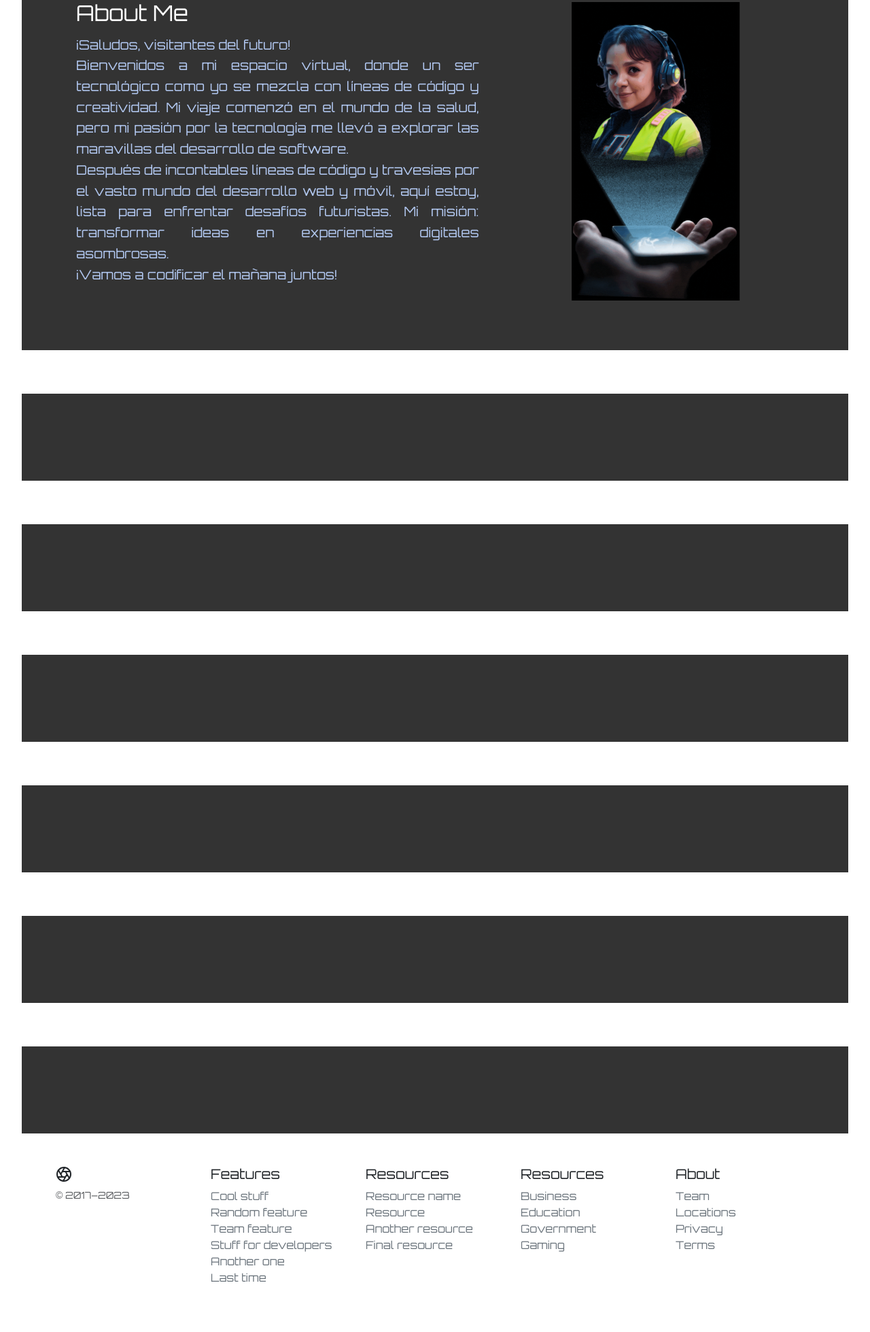
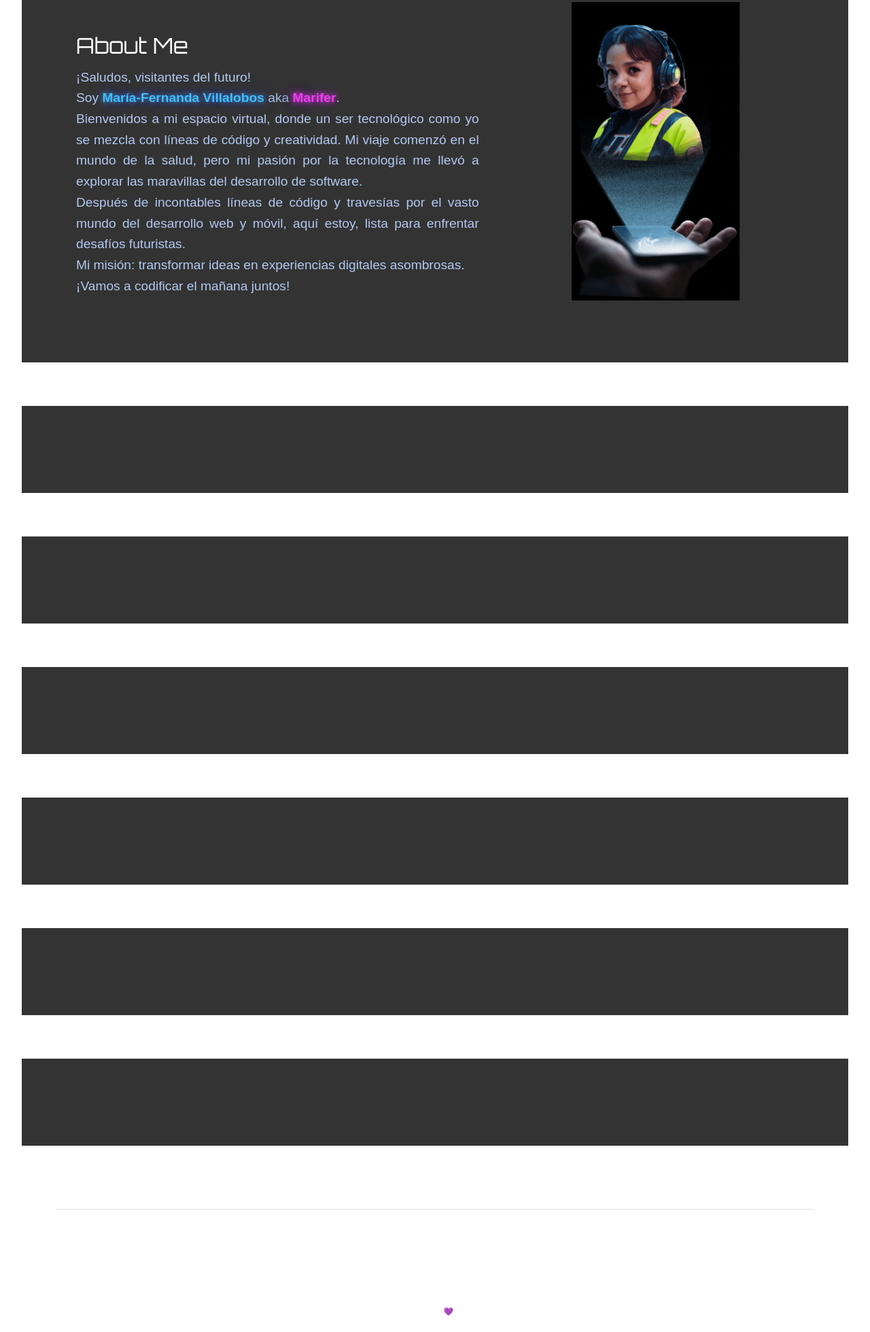
Before and after one commit to MariferVL/MariferVL.github.io, a website: page public/index.html in a window 1280 px wide. Shown: the part 840-2799 px from the top of the page at 68% size. Drawn offline with nearby package versions, Linux system fonts and the light colour scheme.

Commit message:
improving footer

```diff
--- a/public/index.html
+++ b/public/index.html
@@ -51,36 +51,18 @@
   <div class="background"></div>
 
   <header>
-    <div class="language-switch">
-      <div class="toggle-container">
-        <span class="language-label">Esp</span>
-        <label class="bb8-toggle">
-          <input id="language-toggle" class="bb8-toggle__checkbox" type="checkbox">
-          <div class="bb8-toggle__container">
-            <div class="bb8">
-              <div class="bb8__head-container">
-                <div class="bb8__antenna"></div>
-                <div class="bb8__antenna"></div>
-                <div class="bb8__head"></div>
+    <div class="progress-bar-container">
+      <div class="progress-bar" id="scroll-progress"></div>
     </div>
-              <div class="bb8__body"></div>
-            </div>
-            <div class="artificial__hidden">
-              <div class="bb8__shadow"></div>
-            </div>
-          </div>
-        </label>
-        <span class="language-label">Eng</span>
-      </div>
-    </div>
+
     <nav id="mainNavigation" class="navbar navbar-expand-lg navbar-dark bg-dark" aria-label="Offcanvas navbar large"
       role="navigation">
       <div class="container-fluid hover-container">
         <a class="navbar-brand" href="#home">
           <img src="images/viole.gif" alt="Logo" class="round-logo">
         </a>
-        <input type="checkbox" id="checkbox" data-bs-toggle="offcanvas"
-        data-bs-target="#offcanvasNavbar2" aria-controls="offcanvasNavbar2" aria-label="Toggle navigation">
+        <input type="checkbox" id="checkbox" data-bs-toggle="offcanvas" data-bs-target="#offcanvasNavbar2"
+          aria-controls="offcanvasNavbar2" aria-label="Toggle navigation">
         <label for="checkbox" class="toggle">
           <div class="bars" id="bar1"></div>
           <div class="bars" id="bar2"></div>
@@ -117,6 +99,7 @@
                   About Me
                 </a>
                 <ul class="dropdown-menu">
+                  <li class="hover-container"><a class="dropdown-item" href="#about">About Me</a></li>
                   <li class="hover-container"><a class="dropdown-item" href="#projects">Projects</a></li>
                   <li class="hover-container"><a class="dropdown-item" href="#storytelling">Story Telling</a></li>
                   <li>
@@ -125,7 +108,32 @@
                   <li class="hover-container"><a class="dropdown-item" href="#cv">Curriculum</a></li>
                 </ul>
               </li>
+              <li class="nav-item hover-container">
+                <div class="language-switch">
+                  <div class="toggle-container">
+                    <span class="language-label">Esp</span>
+                    <label class="bb8-toggle">
+                      <input id="language-toggle" class="bb8-toggle__checkbox" type="checkbox">
+                      <div class="bb8-toggle__container">
+                        <div class="bb8">
+                          <div class="bb8__head-container">
+                            <div class="bb8__antenna"></div>
+                            <div class="bb8__antenna"></div>
+                            <div class="bb8__head"></div>
+                          </div>
+                          <div class="bb8__body"></div>
+                        </div>
+                        <div class="artificial__hidden">
+                          <div class="bb8__shadow"></div>
+                        </div>
+                      </div>
+                    </label>
+                    <span class="language-label">Eng</span>
+                  </div>
+                </div>
+              </li>
             </ul>
+
             <!-- <form class="d-flex mt-3 mt-lg-0" role="search">
               <input class="form-control me-2" type="search" placeholder="Search" aria-label="Search">
               <button class="btn btn-outline-success" type="submit">Search</button>
@@ -152,13 +160,14 @@
           <h2 class="featurette-heading fw-normal lh-1">About Me</h2>
           <p>
             ¡Saludos, visitantes del futuro!<br>
-
+            Soy <span class="fluorescent-blue">María-Fernanda Villalobos</span> aka <span
+              class="fluorescent-pink">Marifer</span>.<br>
             Bienvenidos a mi espacio virtual, donde un ser tecnológico como yo se mezcla con líneas de código y
             creatividad. Mi viaje comenzó en el mundo de la salud, pero mi pasión por la tecnología me llevó a explorar
             las maravillas del desarrollo de software.<br>
 
             Después de incontables líneas de código y travesías por el vasto mundo del desarrollo web y móvil, aquí
-            estoy, lista para enfrentar desafíos futuristas. Mi misión: transformar ideas en experiencias digitales
+            estoy, lista para enfrentar desafíos futuristas.<br> Mi misión: transformar ideas en experiencias digitales
             asombrosas.<br>
 
             ¡Vamos a codificar el mañana juntos!
@@ -205,60 +214,52 @@
 
     </section>
   </main>
-  <footer class="container py-5">
-    <div class="row">
-      <div class="col-12 col-md">
-        <svg xmlns="http://www.w3.org/2000/svg" width="24" height="24" fill="none" stroke="currentColor"
-          stroke-linecap="round" stroke-linejoin="round" stroke-width="2" class="d-block mb-2" role="img"
-          viewBox="0 0 24 24">
-          <title>Product</title>
-          <circle cx="12" cy="12" r="10" />
+
+  <div class="container">
+    <footer class="py-3 my-4">
+      <ul class="nav justify-content-center border-bottom pb-3 mb-3">
+        <li class="nav-item"><a href="#" class="nav-link px-2 text-body-secondary">Home</a></li>
+        <li class="nav-item"><a href="#" class="nav-link px-2 text-body-secondary">Features</a></li>
+        <li class="nav-item"><a href="#" class="nav-link px-2 text-body-secondary">Pricing</a></li>
+        <li class="nav-item"><a href="#" class="nav-link px-2 text-body-secondary">FAQs</a></li>
+        <li class="nav-item"><a href="#" class="nav-link px-2 text-body-secondary">About</a></li>
+      </ul>
+      <p class="text-center text-body-secondary">Stay in Touch</p>
+      <ul class="justify-content-center list-unstyled d-flex">
+        <li class="ms-3"><a class="link-body-emphasis" href="https://github.com/MariferVL" target="_blank"
+            rel="noopener noreferrer"><svg xmlns="http://www.w3.org/2000/svg" height="2em" width="2em"
+              viewBox="0 0 496 512"><!--! Font Awesome Free 6.4.2 by @fontawesome - https://fontawesome.com License - https://fontawesome.com/license (Commercial License) Copyright 2023 Fonticons, Inc. -->
               <path
-            d="M14.31 8l5.74 9.94M9.69 8h11.48M7.38 12l5.74-9.94M9.69 16L3.95 6.06M14.31 16H2.83m13.79-4l-5.74 9.94" />
+                d="M165.9 397.4c0 2-2.3 3.6-5.2 3.6-3.3.3-5.6-1.3-5.6-3.6 0-2 2.3-3.6 5.2-3.6 3-.3 5.6 1.3 5.6 3.6zm-31.1-4.5c-.7 2 1.3 4.3 4.3 4.9 2.6 1 5.6 0 6.2-2s-1.3-4.3-4.3-5.2c-2.6-.7-5.5.3-6.2 2.3zm44.2-1.7c-2.9.7-4.9 2.6-4.6 4.9.3 2 2.9 3.3 5.9 2.6 2.9-.7 4.9-2.6 4.6-4.6-.3-1.9-3-3.2-5.9-2.9zM244.8 8C106.1 8 0 113.3 0 252c0 110.9 69.8 205.8 169.5 239.2 12.8 2.3 17.3-5.6 17.3-12.1 0-6.2-.3-40.4-.3-61.4 0 0-70 15-84.7-29.8 0 0-11.4-29.1-27.8-36.6 0 0-22.9-15.7 1.6-15.4 0 0 24.9 2 38.6 25.8 21.9 38.6 58.6 27.5 72.9 20.9 2.3-16 8.8-27.1 16-33.7-55.9-6.2-112.3-14.3-112.3-110.5 0-27.5 7.6-41.3 23.6-58.9-2.6-6.5-11.1-33.3 2.6-67.9 20.9-6.5 69 27 69 27 20-5.6 41.5-8.5 62.8-8.5s42.8 2.9 62.8 8.5c0 0 48.1-33.6 69-27 13.7 34.7 5.2 61.4 2.6 67.9 16 17.7 25.8 31.5 25.8 58.9 0 96.5-58.9 104.2-114.8 110.5 9.2 7.9 17 22.9 17 46.4 0 33.7-.3 75.4-.3 83.6 0 6.5 4.6 14.4 17.3 12.1C428.2 457.8 496 362.9 496 252 496 113.3 383.5 8 244.8 8zM97.2 352.9c-1.3 1-1 3.3.7 5.2 1.6 1.6 3.9 2.3 5.2 1 1.3-1 1-3.3-.7-5.2-1.6-1.6-3.9-2.3-5.2-1zm-10.8-8.1c-.7 1.3.3 2.9 2.3 3.9 1.6 1 3.6.7 4.3-.7.7-1.3-.3-2.9-2.3-3.9-2-.6-3.6-.3-4.3.7zm32.4 35.6c-1.6 1.3-1 4.3 1.3 6.2 2.3 2.3 5.2 2.6 6.5 1 1.3-1.3.7-4.3-1.3-6.2-2.2-2.3-5.2-2.6-6.5-1zm-11.4-14.7c-1.6 1-1.6 3.6 0 5.9 1.6 2.3 4.3 3.3 5.6 2.3 1.6-1.3 1.6-3.9 0-6.2-1.4-2.3-4-3.3-5.6-2z" />
+            </svg></a></li>
+        <li class="ms-3"><a class="link-body-emphasis" href="https://www.linkedin.com/in/marifervl/" target="_blank"
+            rel="noopener noreferrer"><svg xmlns="http://www.w3.org/2000/svg" height="2em" width="2em"
+              viewBox="0 0 448 512"><!--! Font Awesome Free 6.4.2 by @fontawesome - https://fontawesome.com License - https://fontawesome.com/license (Commercial License) Copyright 2023 Fonticons, Inc. -->
+              <path
+                d="M100.28 448H7.4V148.9h92.88zM53.79 108.1C24.09 108.1 0 83.5 0 53.8a53.79 53.79 0 0 1 107.58 0c0 29.7-24.1 54.3-53.79 54.3zM447.9 448h-92.68V302.4c0-34.7-.7-79.2-48.29-79.2-48.29 0-55.69 37.7-55.69 76.7V448h-92.78V148.9h89.08v40.8h1.3c12.4-23.5 42.69-48.3 87.88-48.3 94 0 111.28 61.9 111.28 142.3V448z" />
+            </svg></a></li>
+        <li class="ms-3"><a class="link-body-emphasis" href="https://www.instagram.com/melodicfenix/" target="_blank"
+            rel="noopener noreferrer"><svg xmlns="http://www.w3.org/2000/svg" height="2em" width="2em"
+              viewBox="0 0 448 512"><!--! Font Awesome Free 6.4.2 by @fontawesome - https://fontawesome.com License - https://fontawesome.com/license (Commercial License) Copyright 2023 Fonticons, Inc. -->
+              <path
+                d="M224.1 141c-63.6 0-114.9 51.3-114.9 114.9s51.3 114.9 114.9 114.9S339 319.5 339 255.9 287.7 141 224.1 141zm0 189.6c-41.1 0-74.7-33.5-74.7-74.7s33.5-74.7 74.7-74.7 74.7 33.5 74.7 74.7-33.6 74.7-74.7 74.7zm146.4-194.3c0 14.9-12 26.8-26.8 26.8-14.9 0-26.8-12-26.8-26.8s12-26.8 26.8-26.8 26.8 12 26.8 26.8zm76.1 27.2c-1.7-35.9-9.9-67.7-36.2-93.9-26.2-26.2-58-34.4-93.9-36.2-37-2.1-147.9-2.1-184.9 0-35.8 1.7-67.6 9.9-93.9 36.1s-34.4 58-36.2 93.9c-2.1 37-2.1 147.9 0 184.9 1.7 35.9 9.9 67.7 36.2 93.9s58 34.4 93.9 36.2c37 2.1 147.9 2.1 184.9 0 35.9-1.7 67.7-9.9 93.9-36.2 26.2-26.2 34.4-58 36.2-93.9 2.1-37 2.1-147.8 0-184.8zM398.8 388c-7.8 19.6-22.9 34.7-42.6 42.6-29.5 11.7-99.5 9-132.1 9s-102.7 2.6-132.1-9c-19.6-7.8-34.7-22.9-42.6-42.6-11.7-29.5-9-99.5-9-132.1s-2.6-102.7 9-132.1c7.8-19.6 22.9-34.7 42.6-42.6 29.5-11.7 99.5-9 132.1-9s102.7-2.6 132.1 9c19.6 7.8 34.7 22.9 42.6 42.6 11.7 29.5 9 99.5 9 132.1s2.7 102.7-9 132.1z" />
+            </svg></a></li>
+        <li class="ms-3"><a class="link-body-emphasis" href="https://twitter.com/marifer_vl" target="_blank"
+            rel="noopener noreferrer"><svg xmlns="http://www.w3.org/2000/svg" height="2em" width="2em"
+              viewBox="0 0 512 512">
+              <path
+                d="M389.2 48h70.6L305.6 224.2 487 464H345L233.7 318.6 106.5 464H35.8L200.7 275.5 26.8 48H172.4L272.9 180.9 389.2 48zM364.4 421.8h39.1L151.1 88h-42L364.4 421.8z"
+                style="fill: #ffffff;" />
             </svg>
-        <small class="d-block mb-3 text-body-secondary">&copy; 2017–2023</small>
+          </a></li>
+      </ul>
+      <p class="text-center text-sm">&copy; 2023 Company, Inc This </p>
+      <p class="text-center text-sm">This template is made with 💜 by <a href="http://marifer.web.app" target="_blank"
+          rel="noopener noreferrer">marifer.web.app</a></p>
+
+    </footer>
   </div>
-      <div class="col-6 col-md">
-        <h5>Features</h5>
-        <ul class="list-unstyled text-small">
-          <li><a class="link-secondary text-decoration-none" href="#">Cool stuff</a></li>
-          <li><a class="link-secondary text-decoration-none" href="#">Random feature</a></li>
-          <li><a class="link-secondary text-decoration-none" href="#">Team feature</a></li>
-          <li><a class="link-secondary text-decoration-none" href="#">Stuff for developers</a></li>
-          <li><a class="link-secondary text-decoration-none" href="#">Another one</a></li>
-          <li><a class="link-secondary text-decoration-none" href="#">Last time</a></li>
-        </ul>
-      </div>
-      <div class="col-6 col-md">
-        <h5>Resources</h5>
-        <ul class="list-unstyled text-small">
-          <li><a class="link-secondary text-decoration-none" href="#">Resource name</a></li>
-          <li><a class="link-secondary text-decoration-none" href="#">Resource</a></li>
-          <li><a class="link-secondary text-decoration-none" href="#">Another resource</a></li>
-          <li><a class="link-secondary text-decoration-none" href="#">Final resource</a></li>
-        </ul>
-      </div>
-      <div class="col-6 col-md">
-        <h5>Resources</h5>
-        <ul class="list-unstyled text-small">
-          <li><a class="link-secondary text-decoration-none" href="#">Business</a></li>
-          <li><a class="link-secondary text-decoration-none" href="#">Education</a></li>
-          <li><a class="link-secondary text-decoration-none" href="#">Government</a></li>
-          <li><a class="link-secondary text-decoration-none" href="#">Gaming</a></li>
-        </ul>
-      </div>
-      <div class="col-6 col-md">
-        <h5>About</h5>
-        <ul class="list-unstyled text-small">
-          <li><a class="link-secondary text-decoration-none" href="#">Team</a></li>
-          <li><a class="link-secondary text-decoration-none" href="#">Locations</a></li>
-          <li><a class="link-secondary text-decoration-none" href="#">Privacy</a></li>
-          <li><a class="link-secondary text-decoration-none" href="#">Terms</a></li>
-        </ul>
-      </div>
-    </div>
-  </footer>
-  <div id="laser-cursor"></div>
+
   <script src="https://cdn.jsdelivr.net/npm/bootstrap@5.3.1/dist/js/bootstrap.bundle.min.js"
     integrity="sha384-HwwvtgBNo3bZJJLYd8oVXjrBZt8cqVSpeBNS5n7C8IVInixGAoxmnlMuBnhbgrkm"
     crossorigin="anonymous"></script>
--- a/public/styles.css
+++ b/public/styles.css
@@ -12,7 +12,8 @@ html {
 }
 
 body {
-  font-family: 'Orbitron', sans-serif;
+  font-family: 'Cabin', sans-serif;
+  font-size: 14px;
   cursor: url('images/pointer.png'), auto;
   padding: 2rem;
 }
@@ -38,6 +39,30 @@ input[type="checkbox"],
 #language-toggle,
 .hover-container {
   cursor: url('images/hand-cursor.png'), auto;
+}
+
+.fluorescent-pink {
+  font-weight: bold;
+  color: #EF3DF2;
+  text-shadow: 0 0 10px #EF3DF2, 0 0 20px #7F1B8C, 0 0 30px #350C40, 0 0 40px #1F1426, 0 0 50px #2745F2;
+  transition: text-shadow 0.5s ease-in-out;
+}
+
+.fluorescent-pink:hover {
+  text-shadow: 0 0 15px #EF3DF2, 0 0 25px #7F1B8C, 0 0 35px #350C40, 0 0 45px #1F1426, 0 0 55px #2745F2;
+}
+
+.fluorescent-blue {
+  font-weight: bold;
+  color: #194dfa;
+  text-shadow: 0 0 10px rgba(39, 69, 242, 0.8), 0 0 20px rgba(39, 69, 242, 0.6);
+  filter: brightness(2.5) drop-shadow(0 0 23rem #2745F2);
+  transition: text-shadow 0.5s ease-in-out;
+
+}
+
+.fluorescent-blue:hover {
+  text-shadow: 0 0 10px rgba(39, 69, 242, 0.8), 0 0 20px rgba(39, 69, 242, 0.6);
 }
 
 
@@ -702,14 +727,14 @@ header {
 
 #navbarNavDropdown.collapsing .navbar-nav,
 #navbarNavDropdown.show .navbar-nav {
-  background: #037582;
+  background: 0 0 10px rgba(39, 69, 242, 0.8), 0 0 20px rgba(39, 69, 242, 0.6);
+  filter: brightness(2.5) drop-shadow(0 0 23rem #2745F2);
   padding: 12px;
 }
 
 #mainNavigation a {
   color: #dfdfdf;
   display: inline-block;
-  font-family: 'Cabin', sans-serif;
   font-size: 14px;
   text-transform: uppercase;
   letter-spacing: 2px;
@@ -717,21 +742,48 @@ header {
 }
 
 .dropdown-menu {
-  background: #03727d
+  position: absolute;
+  top: 100%;
+  left: 0;
+  color: #FFFFFF;
+  background-color: #00104d8c;
+  filter: brightness(993%) drop-shadow(0 0 23rem #f9f9f9ab);
+  list-style: none;
+  padding: 10px;
+  margin: 0;
+  border: none;
+  border-top: none;
+  display: none;
 }
+
+
+.dropdown:hover .dropdown-menu {
+  display: block;
+}
+
+.dropdown-menu li {
+  padding: 5px 0;
+  transition: background-color 0.3s ease-in-out;
+}
+
+.dropdown-menu li:hover {
+  background-color: #5f06c576;
+}
+
+
 
 a.dropdown-toggle {
   color: #dfdfdf !important
 }
 
 a.dropdown-item:hover {
-  color: #03727d !important
+  background-color: #9406e125 !important;
 }
 
+hr:hover {
+  background-color: none !important;
+}
 
-.nav-item a:hover {
-  color: #fff !important;
-}
 
 .nav-item {
   min-width: 8vw;
@@ -744,11 +796,8 @@ a.dropdown-item:hover {
 
 #mainNavigation .navbar-dark.d-flex {
   position: relative;
-  /* Agrega posicionamiento relativo */
   justify-content: space-between;
-  /* Alinea horizontalmente el logo y el botón del menú */
   align-items: center;
-  /* Centra verticalmente el contenido */
 }
 
 .logo-container {
@@ -764,11 +813,30 @@ a.dropdown-item:hover {
 
 .offcanvas-header {
   padding: 3rem 1rem;
-  }
+}
+
+
+/* Scroll Progress Bar */
+
+.progress-bar-container {
+  position: fixed;
+  top: 0;
+  left: 0;
+  width: 100%;
+  height: 5px;
+  background-color: #000;
+  z-index: 9999;
+}
+
+.progress-bar {
+  width: 0;
+  height: 100%;
+  background-image: linear-gradient(to right, #EF3DF2, #7F1B8C, #350C40, #1F1426, #2745F2);
+}
 
 /** Setions **/
 section {
-  background-color: rgba(0, 0, 0, 0.8);
+  background-color: #00000063;
   margin-top: 4rem;
 }
 
@@ -783,12 +851,6 @@ section {
   max-width: 100%;
   height: auto;
   width: 100%;
-
-}
-
-
-#mainNavigation {
-  /* padding: 1rem; */
 
 }
 
@@ -829,7 +891,6 @@ section {
     box-shadow:
       0 0 20px rgba(159, 27, 140, 0.8),
       0 0 20px rgba(39, 69, 242, 0.8);
-    /* Cambia los colores de la sombra */
   }
 }
 
@@ -872,7 +933,8 @@ video {
   transition-duration: .8s;
 }
 
-#bar1,#bar3 {
+#bar1,
+#bar3 {
   width: 70%;
 }
 
@@ -880,7 +942,12 @@ video {
 /* About Me */
 
 h1,
-h2 {
+h2,
+h3,
+h4,
+h5,
+h6 {
+  font-family: 'Orbitron', sans-serif;
   color: white;
   margin-bottom: 1rem;
   padding: 0 1rem;
@@ -902,25 +969,49 @@ span.highlight {
 }
 
 a {
-  color: #2745F2;
   text-decoration: none;
+}
+
+/* Footer */
+
+.nav-link,
+.text-center,
+footer a {
+  font-family: 'Cabin', sans-serif;
+  color: white !important;
+
+}
+
+.link-body-emphasis svg {
+  fill: #ffffff;
+  width: 2em;
+  height: 2em;
+}
+
+.text-sm {
+  font-size: smaller;
+  margin-bottom: 0;
 }
 
 
 
+/* Media queries */
+@media screen and (min-width: 768px) {
 
 
-
-
-
-/* Media queries para responsividad */
-@media screen and (min-width: 768px) {
-  section {
-    padding: 4rem;
+  .toggle-container {
+    display: none;
   }
 
   .bb8-toggle {
     font-size: var(--toggle-size);
+  }
+
+  #checkbox {
+    display: none;
+  }
+  .toggle {
+    display: none;
   }
 
   .round-logo {
@@ -933,8 +1024,20 @@ a {
 
   }
 
+  section {
+    background-color: rgba(0, 0, 0, 0.8);
+    padding: 4rem;
+  }
+
   #home {
     width: 65%;
   }
 
+  .col-md-7 {
+    margin-top: 3rem;
+  }
+
+
+
+
 }
```
Lines whose indentation alone changed are shown as unchanged.
